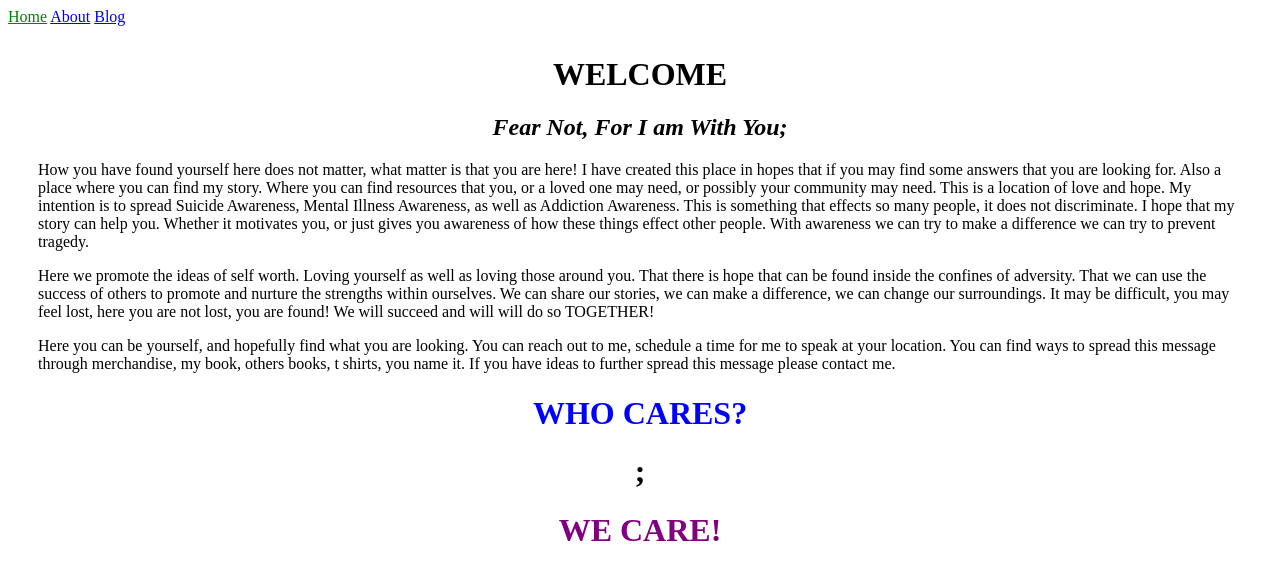
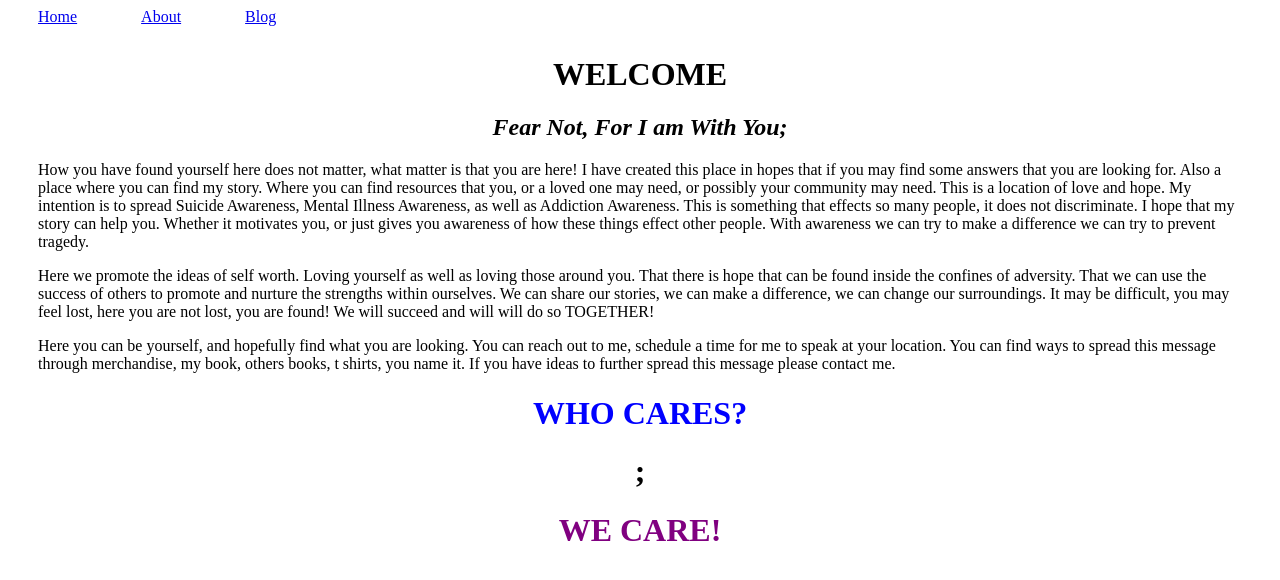
Before and after one commit to Livedoncediedtwice/Livedoncediedtwice.github.io, a Jekyll site: the page built from index.html, in a window 1280 px wide. Shown: the top 580 px of the page. Built offline with Jekyll 4.4.1, drawn with Linux system fonts in a browser that asks for light colours.

Commit message:
mobile friendly
mobile friendly

```diff
--- a/_includes/navigation.html
+++ b/_includes/navigation.html
@@ -1,5 +1,5 @@
 <nav>
   {% for item in site.data.navigation %}
-    <a href="{{ item.link }}" {% if page.url == item.link %}class="current"{% endif %}>{{ item.name }}</a>
+    <a class="menu-item" href="{{ item.link }}" {% if page.url == item.link %}class="current"{% endif %}>{{ item.name }}</a>
   {% endfor %}
 </nav>
--- a/_layouts/default.html
+++ b/_layouts/default.html
@@ -4,6 +4,7 @@
     <meta charset="utf-8">
     <title>{{ page.title }}</title>
     <link rel="stylesheet" href="/assets/css/styles.css">
+    <meta name=viewport content="width=device-width, initial-scale=1">
   </head>
   <body>
     {% include navigation.html %}
--- a/_sass/main.scss
+++ b/_sass/main.scss
@@ -1,3 +1,6 @@
 .current {
   color: green;
 }
+a.menu-item {
+  margin: 30px;
+}
```
Also changed, not shown: 7 other files.
